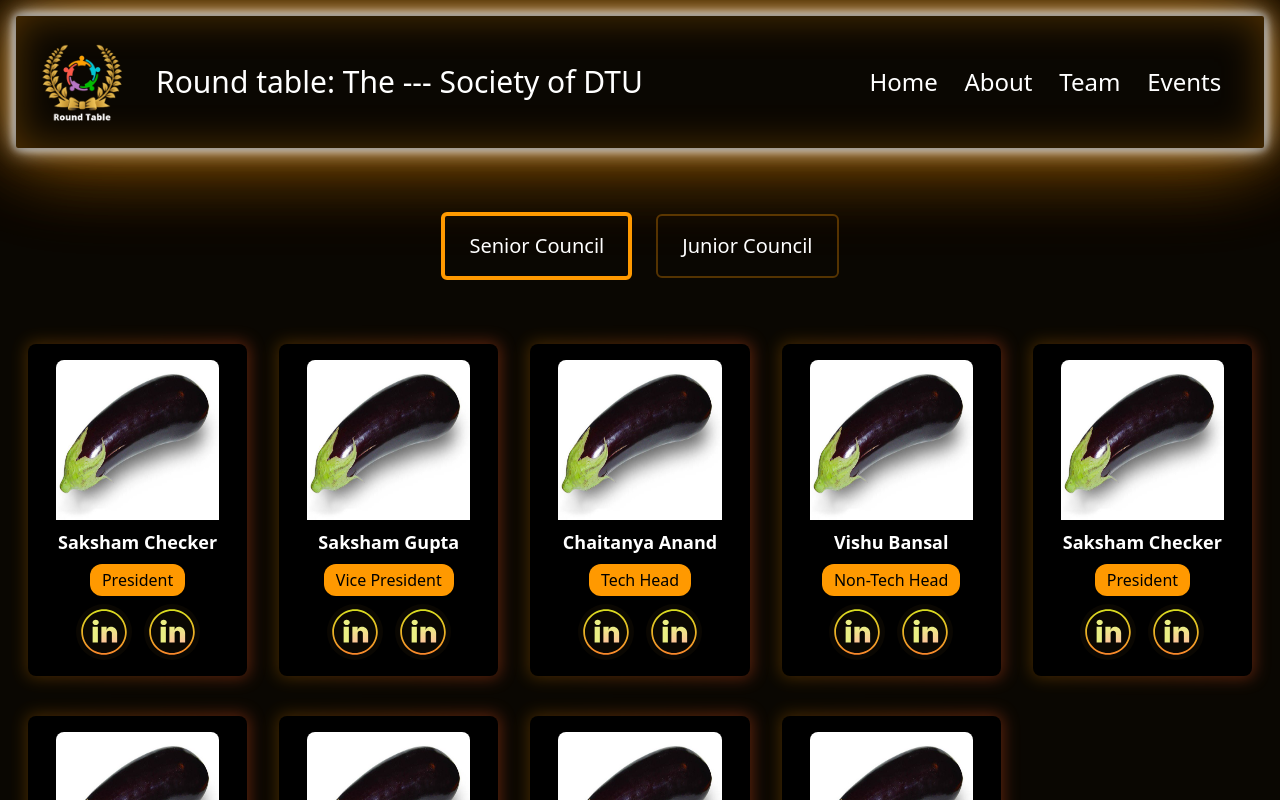
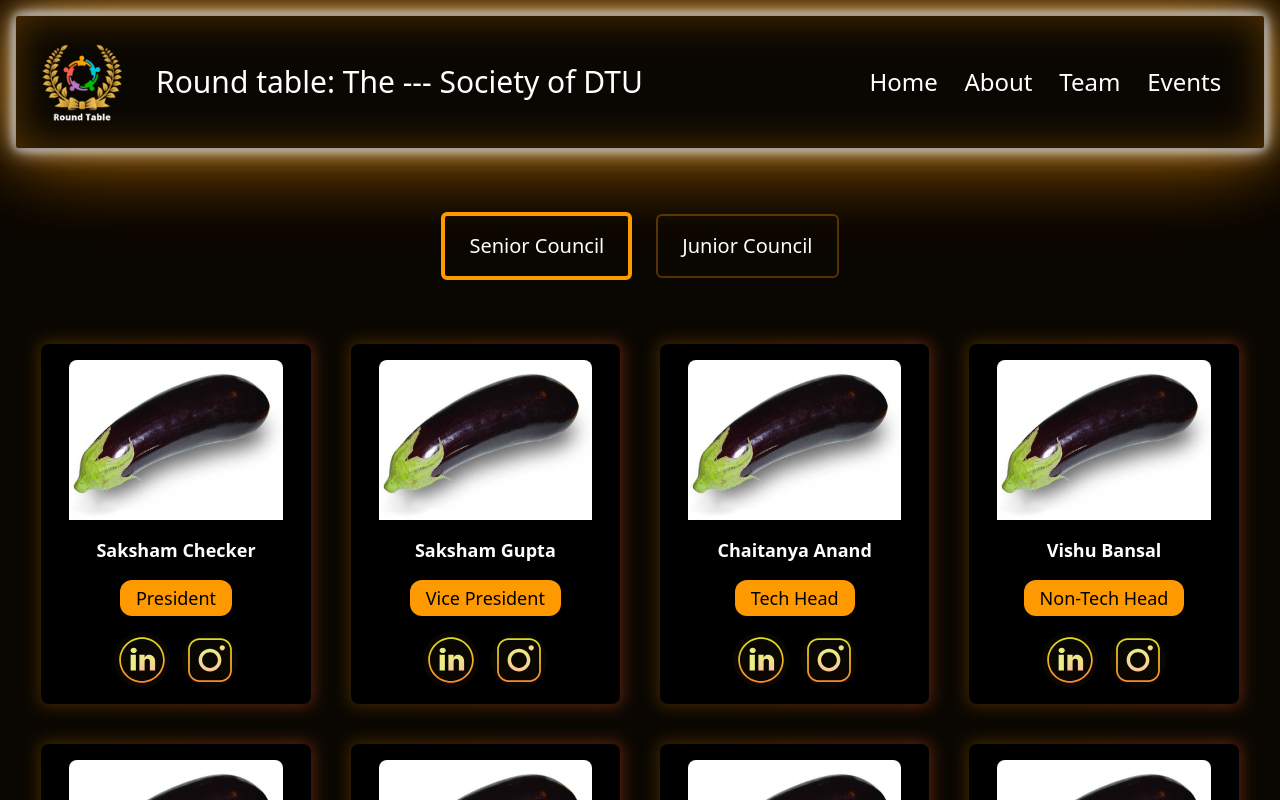
Before and after one commit to RoundTableDTU/Official-Website, a Next.js app: page /team in a window 1280 px wide. Shown: the top 800 px of the page. Built offline with nearby package versions, Linux system fonts and the light colour scheme.

Commit message:
changes in team page, added ccustom scroll-bar

```diff
--- a/components/CouncilMemberCard/index.tsx
+++ b/components/CouncilMemberCard/index.tsx
@@ -11,12 +11,10 @@ type Props = {
 
 const CouncilMemberCard = (props: Props) => {
   return (
-    <div className="flex rounded-xl flex-col items-center ">
-
-
+    <div className="flex rounded-xl flex-col items-center">
       <div className="relative group">
         <div className="absolute -inset-0.5 bg-gradient-to-r from-muted-orange to-orange-900 rounded-lg blur opacity-75 group-hover:opacity-100 transition duration-1000 group-hover:duration-200 animate-tilt"></div>
-      <div className="relative px-7 py-4 text-white bg-black rounded-lg leading-none flex flex-col items-center ">
+        <div className="relative px-7 py-4 text-white bg-black rounded-lg leading-none flex flex-col items-center gap-2">
           <Image
             src={props.member.image}
             width={400}
@@ -26,30 +24,31 @@ const CouncilMemberCard = (props: Props) => {
           />
 
           <h2 className="text-lg font-semibold py-2">{props.member.name}</h2>
-      <h3 className="text-base py-1  font-medium bg-primary-orange text-black rounded-xl px-3 ">{props.member.position}</h3>
+          <h3 className="text-base py-1 font-medium bg-primary-orange text-black rounded-xl px-4 lg:text-lg ">
+            {props.member.position}
+          </h3>
           {/* <p className="text-center text-base p-2">Lorem ipsum dolor sit amet consectetur adipisicing elit. Corporis, cum!</p> */}
           <div className="grid grid-cols-2 gap-x-3 mt-2">
             <button className=" rounded-full w-14 h-14 bg-primary-black  flex items-center justify-center">
               <Image
                 src={"/assets/logos/linkedinLogoOrangeGradient.svg"}
-          width={80}
-          height={80}
+                width={70}
+                height={70}
                 alt={"linkedin logo"}
                 className="text-white"
               />
             </button>
             <button className=" rounded-full w-14 h-14 bg-primary-black  flex items-center justify-center">
               <Image
-          src={"/assets/logos/linkedinLogoOrangeGradient.svg"}
-          width={80}
-          height={80}
+                src={"/assets/logos/instagramLogoOrangeGradient.svg"}
+                width={70}
+                height={70}
                 alt={"linkedin logo"}
                 className="text-white"
               />
             </button>
-
-
-      </div></div>
+          </div>
+        </div>
       </div>
     </div>
   );
--- a/pages/team.tsx
+++ b/pages/team.tsx
@@ -24,8 +24,8 @@ const Team = (props: Props) => {
         <button
           className={`border-2 ${
             councilMembersToggle === "juniorCouncil"
-            ? `border-primary-orange border-4 `
-            : `border-muted-orange border-2`
+              ? `border-primary-orange border-4 `
+              : `border-muted-orange border-2`
           }  rounded-md px-6 py-4 text-xl`}
           onClick={() => setCouncilMembesrToggle("juniorCouncil")}
         >
@@ -54,7 +54,7 @@ const Team = (props: Props) => {
         <div className="flex gap-6 items-center justify-center">
           {councilToggleButtons()}
         </div>
-        <div className="  max-w-screen-xl mx-auto  grid grid-cols-1 sm:grid-cols-2   md:grid-cols-3 lg:grid-cols-5 gap-5 md:gap-x-8 md:gap-y-10 px-3">
+        <div className="max-w-screen-xl grid grid-cols-1 sm:grid-cols-2 md:grid-cols-3 lg:grid-cols-4 xl:grid-cols-4 gap-16 md:gap-x-8 md:gap-y-10 lg:gap-10 px-3">
           {councilInfo()}
         </div>
       </div>
--- a/styles/globals.css
+++ b/styles/globals.css
@@ -91,3 +91,30 @@
     0 0 85px rgba(211, 168, 66, 0.3),
     0 0 95px rgba(211, 168, 66, 0.3);
 }
+
+::-webkit-scrollbar-track
+{
+	-webkit-box-shadow: inset 0 0 6px rgba(255, 153, 0, 0.3);
+	box-shadow: inset 0 0 6px rgba(0,0,0,0.3);
+	border-radius: 10px;
+	background-color: #242321;
+}
+
+::-webkit-scrollbar
+{
+	width: 12px;
+	background-color: rgba(255, 153, 0, 1);
+}
+
+::-webkit-scrollbar-thumb
+{
+	border-radius: 10px;
+	-webkit-box-shadow: inset 0 0 6px rgba(0,0,0,.3);
+	box-shadow: inset 0 0 6px rgba(0,0,0,.3);
+    background-image: -webkit-gradient(linear,
+									   left bottom,
+									   left top,
+									   color-stop(0.44, rgba(124, 45, 18, 0.3)),
+									   color-stop(0.72, rgba(124, 45, 18, 0.6)),
+									   color-stop(0.86, rgba(124, 45, 18, 0.8)));
+}
```
Also changed, not shown: public/assets/logos/instagramLogoOrangeGradient.svg (added). Lines whose indentation alone changed are shown as unchanged.
